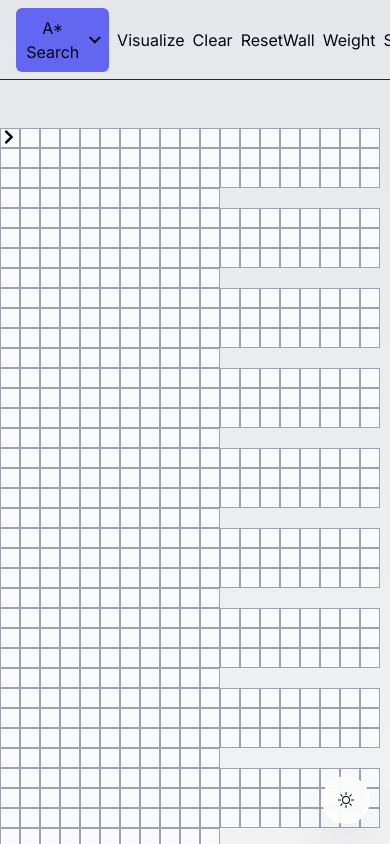
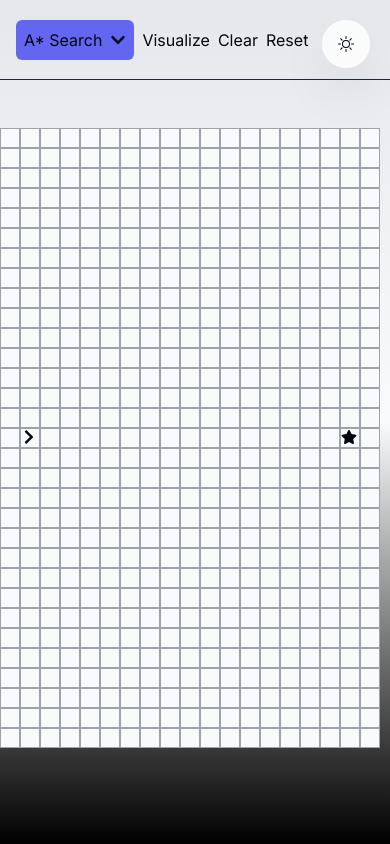
Before and after one commit to AjStraight619/algo-visualizer, a Next.js app: page / in a window 390 px wide. Shown: the top 844 px of the page. Built offline with nearby package versions, Linux system fonts and the light colour scheme.

Commit message:
fixed responsive grid..

```diff
--- a/components/Grid.tsx
+++ b/components/Grid.tsx
@@ -1,11 +1,10 @@
 "use client";
-import { useInitialGrid } from "@/hooks/useInitialGrid";
 import { useResponsiveGrid } from "@/hooks/useResponsiveGrid";
 import { algorithms } from "@/lib/algorithmList";
 import { Algorithm, NodeType } from "@/lib/types";
 import { DndContext, DragEndEvent, closestCenter } from "@dnd-kit/core";
-import { useCallback, useState } from "react";
-import { COLS, getInitialGrid, getNewGridWithWallToggled } from "../lib/utils";
+import { useCallback, useEffect, useState } from "react";
+import { getNewGridWithWallToggled } from "../lib/utils";
 import GridController from "./GridController";
 import GridNode from "./Node";
 
@@ -16,31 +15,28 @@ export type StartFinishNodePosition = {
 
 export default function Grid() {
   const { rows, cols, startNode, finishNode, cellSize } = useResponsiveGrid();
-  console.log(rows, cols);
-  useInitialGrid();
-  const [grid, setGrid] = useState<NodeType[][]>(getInitialGrid());
+  const [grid, setGrid] = useState<NodeType[][]>([]);
+  const [startNodePosition, setStartNodePosition] =
+    useState<StartFinishNodePosition | null>(null);
+  const [finishNodePosition, setFinishNodePosition] =
+    useState<StartFinishNodePosition | null>(null);
+
+  useEffect(() => {
+    setGrid(getGrid(rows, cols, startNode, finishNode));
+    setStartNodePosition({ row: startNode.row, col: startNode.col });
+    setFinishNodePosition({ row: finishNode.row, col: finishNode.col });
+  }, [rows, cols, startNode, finishNode]);
   const [mouseIsPressed, setMouseIsPressed] = useState(false);
   const [selectedAlgorithm, setSelectedAlgorithm] = useState<Algorithm>(
     algorithms[0]
   );
   const [nodesManuallyMoved, setNodesManuallyMoved] = useState(false);
 
-  const [startNodePosition, setStartNodePosition] =
-    useState<StartFinishNodePosition>({
-      row: startNode.row,
-      col: startNode.col,
-    });
-  const [finishNodePosition, setFinishNodePosition] =
-    useState<StartFinishNodePosition>({
-      row: finishNode.row,
-      col: finishNode.col,
-    });
-
   const isDraggableNode = useCallback(
     (row: number, col: number) => {
       return (
-        (row === startNodePosition.row && col === startNodePosition.col) ||
-        (row === finishNodePosition.row && col === finishNodePosition.col)
+        (row === startNodePosition?.row && col === startNodePosition.col) ||
+        (row === finishNodePosition?.row && col === finishNodePosition.col)
       );
     },
     [startNodePosition, finishNodePosition]
@@ -92,13 +88,13 @@ export default function Grid() {
 
       if (
         activeType === "start" &&
-        overRow === finishNodePosition.row &&
+        overRow === finishNodePosition?.row &&
         overCol === finishNodePosition.col
       )
         return;
       if (
         activeType === "finish" &&
-        overRow === startNodePosition.row &&
+        overRow === startNodePosition?.row &&
         overCol === startNodePosition.col
       )
         return;
@@ -120,10 +116,10 @@ export default function Grid() {
       });
     },
     [
-      finishNodePosition.col,
-      finishNodePosition.row,
-      startNodePosition.col,
-      startNodePosition.row,
+      finishNodePosition?.col,
+      finishNodePosition?.row,
+      startNodePosition?.col,
+      startNodePosition?.row,
     ]
   );
 
@@ -143,15 +139,15 @@ export default function Grid() {
         collisionDetection={closestCenter}
         onDragStart={handleDragStart}
       >
-        <div className={`grid grid-cols-${COLS} gap-0 dark:border-slate-600`}>
+        <div className={`grid gap-0 dark:border-slate-600`}>
           {grid.map((row, rowIdx) => (
             <div key={rowIdx} className="flex flex-wrap rounded-lg">
               {row.map((node, nodeIdx) => {
                 const isStart =
-                  startNodePosition.row === node.row &&
+                  startNodePosition?.row === node.row &&
                   startNodePosition.col === node.col;
                 const isFinish =
-                  finishNodePosition.row === node.row &&
+                  finishNodePosition?.row === node.row &&
                   finishNodePosition.col === node.col;
 
                 return (
@@ -173,3 +169,54 @@ export default function Grid() {
     </>
   );
 }
+
+const getGrid = (
+  rows: number,
+  cols: number,
+  startNode: StartFinishNodePosition,
+  finishNode: StartFinishNodePosition
+) => {
+  const grid = [];
+  for (let row = 0; row < rows; row++) {
+    const currentRow = [];
+    for (let col = 0; col < cols; col++) {
+      currentRow.push(createNode(row, col, startNode, finishNode));
+    }
+    grid.push(currentRow);
+  }
+  return grid;
+};
+
+const createNode = (
+  row: number,
+  col: number,
+  startNode: StartFinishNodePosition,
+  finishNode: StartFinishNodePosition
+) => {
+  return {
+    row,
+    col,
+    isStart: row === startNode.row && col === startNode.col,
+    isFinish: row === finishNode.row && col === finishNode.col,
+    startNodePosition: {
+      row: 10,
+      col: 15,
+    },
+    finishNodePosition: {
+      row: 10,
+      col: 35,
+    },
+    isWall: false,
+    isWeight: false,
+    weight: 1,
+    gScore: Infinity,
+    hScore: Infinity,
+    fScore: Infinity,
+    isVisited: false,
+    parent: null,
+    isAnimated: false,
+    totalDistance: 0,
+    distance: Infinity,
+    opened: false,
+  };
+};
--- a/components/GridController.tsx
+++ b/components/GridController.tsx
@@ -37,12 +37,7 @@ export default function GridController({
           <Button>Clear</Button>
           <Button>Reset</Button>
         </div>
-        <div className="flex items-center gap-2">
-          <Button>Wall</Button>
-          <Button>Weight</Button>
-          <Button>Start</Button>
-          <Button>Finish</Button>
-        </div>
+        <div className="flex items-center gap-2"></div>
       </div>
     </div>
   );
--- a/components/ThemeSwitch.tsx
+++ b/components/ThemeSwitch.tsx
@@ -7,7 +7,7 @@ export default function ThemeSwitch() {
 
   return (
     <button
-      className="fixed bottom-5 right-5 bg-white w-[3rem] h-[3rem] bg-opacity-80 backdrop-blur-[0.5rem] border border-white border-opacity-40 shadow-2xl rounded-full flex items-center justify-center hover:scale-[1.15] active:scale-105 transition-all dark:bg-gray-950"
+      className="fixed top-5 right-5 bg-white w-[3rem] h-[3rem] bg-opacity-80 backdrop-blur-[0.5rem] border border-white border-opacity-40 shadow-2xl rounded-full flex items-center justify-center hover:scale-[1.15] active:scale-105 transition-all dark:bg-gray-950"
       onClick={toggleTheme}
     >
       {theme === "light" ? <BsSun /> : <BsMoon />}
--- a/hooks/useResponsiveGrid.tsx
+++ b/hooks/useResponsiveGrid.tsx
@@ -70,12 +70,12 @@ const calculateGridSize = () => {
   const rows = Math.floor(availableHeight / cellSize);
 
   const startNode = {
-    row: Math.floor(rows * 0.25),
-    col: Math.floor(cols * 0.25),
+    row: Math.floor(rows * 0.5),
+    col: Math.floor(cols * 0.1),
   };
   const finishNode = {
-    row: Math.floor(rows * 0.75),
-    col: Math.floor(cols * 0.75),
+    row: Math.floor(rows * 0.5),
+    col: Math.floor(cols * 0.9),
   };
   console.log("finishNode", finishNode);
   return { rows, cols, startNode, finishNode, cellSize };
--- a/lib/utils.ts
+++ b/lib/utils.ts
@@ -1,52 +1,52 @@
 import { NodeType } from "./types";
 
-const ROWS = 35;
-export const COLS = 68;
-export const START_NODE_ROW = 15;
-export const START_NODE_COL = 8;
-export const FINISH_NODE_ROW = 15;
-export const FINISH_NODE_COL = 55;
+// const ROWS = 35;
+// export const COLS = 68;
+// export const START_NODE_ROW = 15;
+// export const START_NODE_COL = 8;
+// export const FINISH_NODE_ROW = 15;
+// export const FINISH_NODE_COL = 55;
 
-export const getInitialGrid = () => {
-  const grid = [];
-  for (let row = 0; row < ROWS; row++) {
-    const currentRow = [];
-    for (let col = 0; col < COLS; col++) {
-      currentRow.push(createNode(row, col));
-    }
-    grid.push(currentRow);
-  }
-  return grid;
-};
+// export const getInitialGrid = () => {
+//   const grid = [];
+//   for (let row = 0; row < ROWS; row++) {
+//     const currentRow = [];
+//     for (let col = 0; col < COLS; col++) {
+//       currentRow.push(createNode(row, col));
+//     }
+//     grid.push(currentRow);
+//   }
+//   return grid;
+// };
 
-export const createNode = (row: number, col: number) => {
-  return {
-    row,
-    col,
-    isStart: row === START_NODE_ROW && col === START_NODE_COL,
-    isFinish: row === FINISH_NODE_ROW && col === FINISH_NODE_COL,
-    startNodePosition: {
-      row: 10,
-      col: 15,
-    },
-    finishNodePosition: {
-      row: 10,
-      col: 35,
-    },
-    isWall: false,
-    isWeight: false,
-    weight: 1,
-    gScore: Infinity,
-    hScore: Infinity,
-    fScore: Infinity,
-    isVisited: false,
-    parent: null,
-    isAnimated: false,
-    totalDistance: 0,
-    distance: Infinity,
-    opened: false,
-  };
-};
+// export const createNode = (row: number, col: number) => {
+//   return {
+//     row,
+//     col,
+//     isStart: row === START_NODE_ROW && col === START_NODE_COL,
+//     isFinish: row === FINISH_NODE_ROW && col === FINISH_NODE_COL,
+//     startNodePosition: {
+//       row: 10,
+//       col: 15,
+//     },
+//     finishNodePosition: {
+//       row: 10,
+//       col: 35,
+//     },
+//     isWall: false,
+//     isWeight: false,
+//     weight: 1,
+//     gScore: Infinity,
+//     hScore: Infinity,
+//     fScore: Infinity,
+//     isVisited: false,
+//     parent: null,
+//     isAnimated: false,
+//     totalDistance: 0,
+//     distance: Infinity,
+//     opened: false,
+//   };
+// };
 
 export const getNewGridWithWallToggled = (
   grid: NodeType[][],
```
